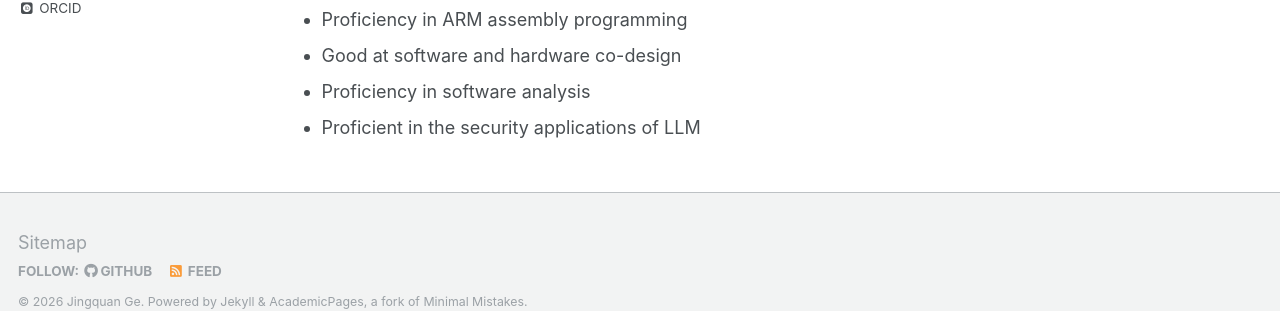
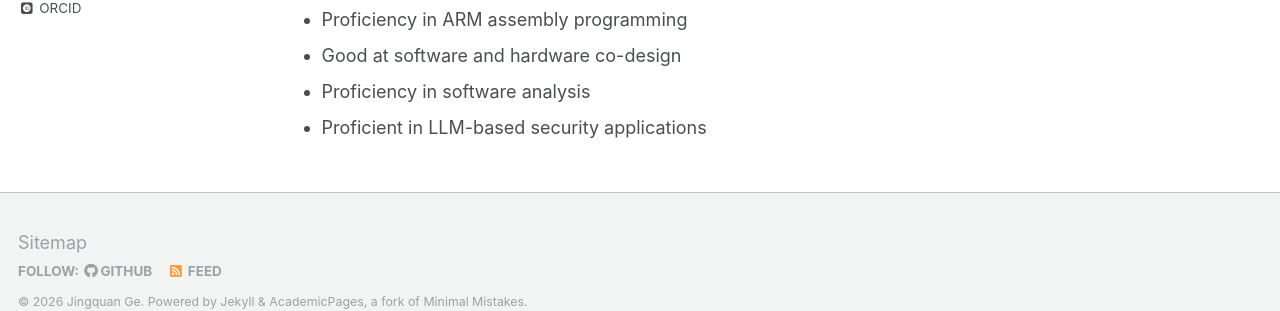
Before and after one commit to gejingquan/gejingquan.github.io, a Jekyll site: the page built from _pages/about.md, in a window 1280 px wide and 900 px high, scrolled down 1403 px. Shown: the part 552-863 px from the top of the window. Built offline with Jekyll 4.4.1, drawn with Linux system fonts in a browser that asks for light colours; some web fonts are replaced.

Commit message:
Update about.md

```diff
--- a/_pages/about.md
+++ b/_pages/about.md
@@ -65,4 +65,4 @@ Email: gejingquan@hit.edu.cn
 * Proficiency in ARM assembly programming
 * Good at software and hardware co-design
 * Proficiency in software analysis
-* Proficient in the security applications of LLM
+* Proficient in LLM-based security applications
```
